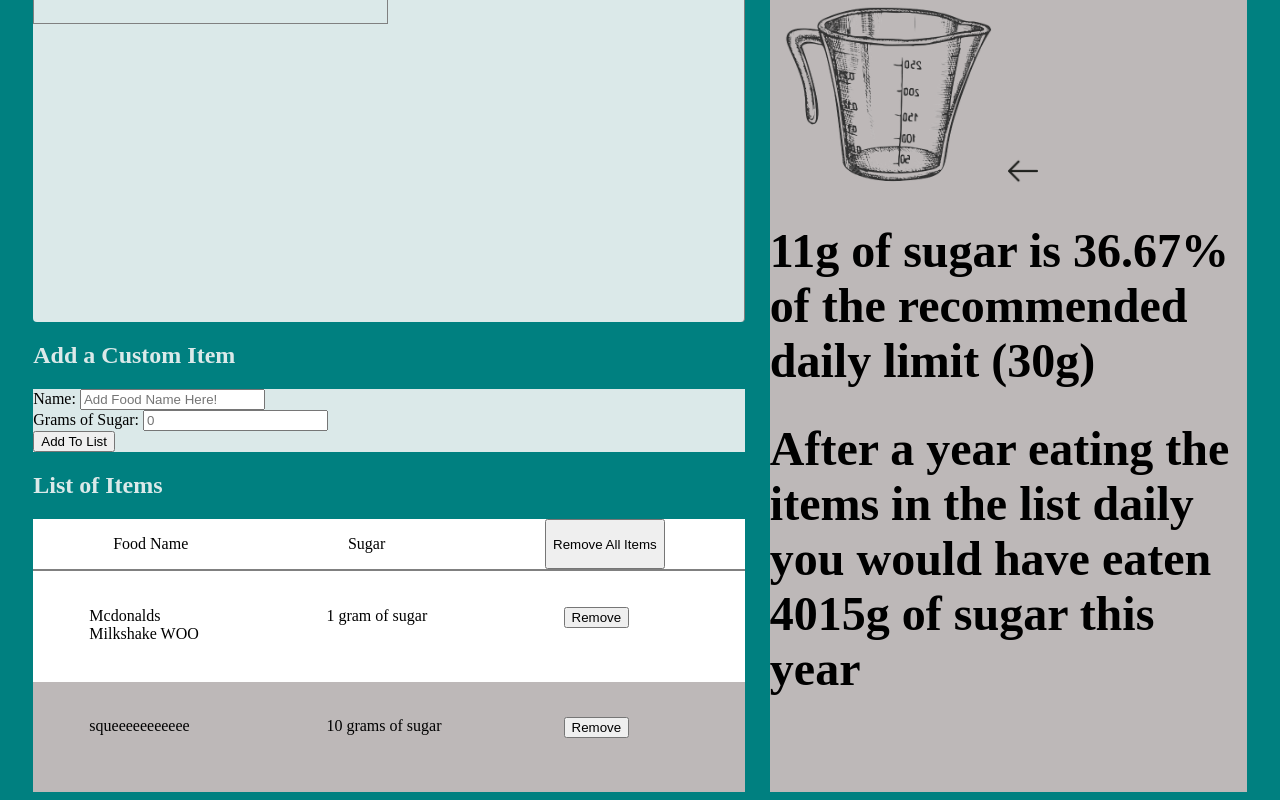
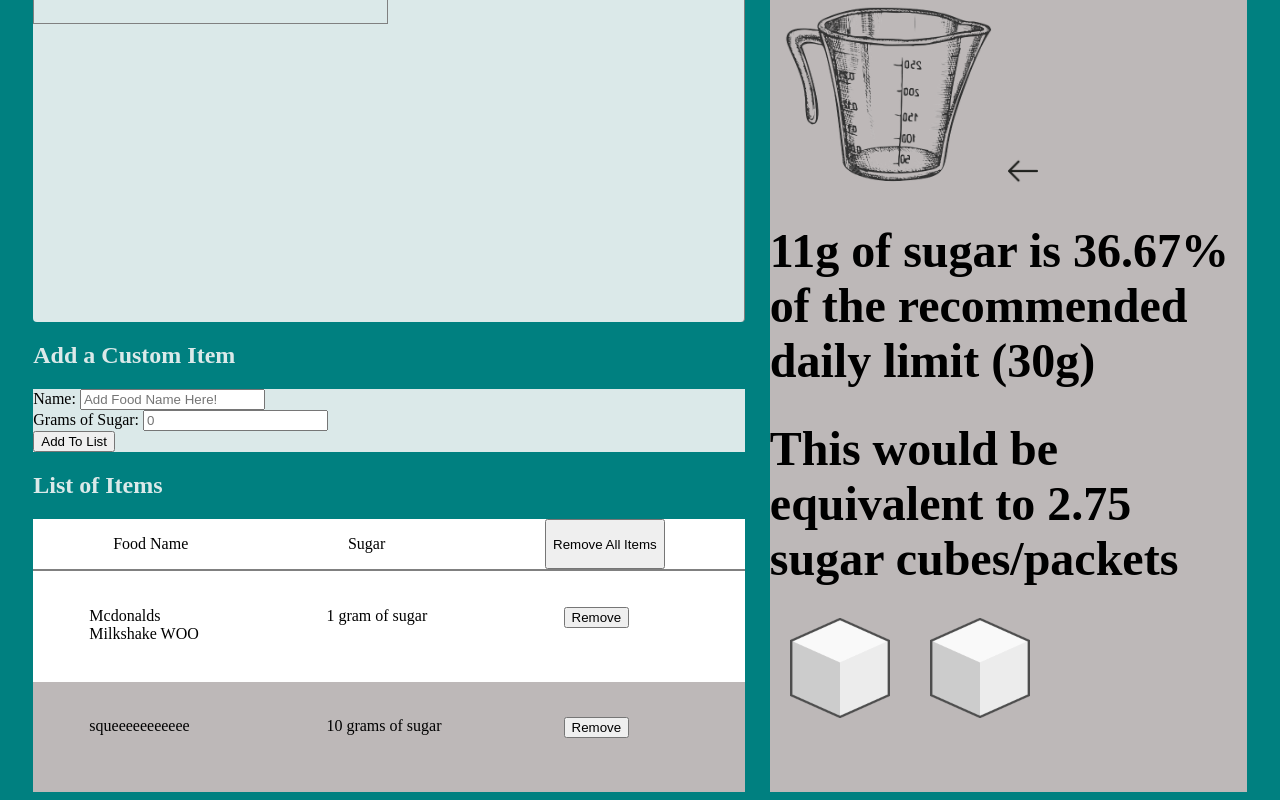
Before and after one commit to Max-Barnes/VueSugarCounterFront, a Vue app in the folder SugarFront/: page / in a window 1280 px wide. Shown: the part 297-1097 px from the top of the page. Built offline with nearby package versions, Linux system fonts and the light colour scheme.

Commit message:
implemented cubes

```diff
--- a/SugarFront/src/components/icons/homePage.vue
+++ b/SugarFront/src/components/icons/homePage.vue
@@ -71,7 +71,7 @@
     <div class="information-area">
       <div class="total">
         <h1>Total Sugar From Item of List</h1>
-        <h3>The sugar from the items in the list is equal to: {{ howManyCups }}</h3>
+        <h3>{{ totalSugars }}g of sugar is equal to: {{ howManyCups }}</h3>
         <div id="cup-with-pointer">
           <div class="visual-aid">
             <img class="cup" src="../../assets/img/Copa.png" alt="measuring cup" />
@@ -98,11 +98,14 @@
           {{ totalSugars }}g of sugar is {{ percentOfDailyLimit }} of the recommended daily limit
           (30g)
         </h1>
-        <div class="funny-section">
+        <div>
           <h1>
-            After a year eating the items in the list daily you would have eaten
-            {{ totalSugars * 365 }}g of sugar this year
+            This would be equivalent to {{ numberOfCubes }} sugar cubes/packets
           </h1>
+          <div class="cubes">
+            <img :key="index" src="../../assets/img/cube.png" alt="sugar-cube" v-for="index in Math.floor(numberOfCubes)">
+          </div>
+
         </div>
       </div>
     </div>
@@ -187,7 +190,7 @@ export default {
       return daily.toFixed(2) + '%'
     },
     numberOfCubes() {
-      return Math.floor(this.totalSugars / this.sugarInCube)
+      return (this.totalSugars / this.sugarInCube).toFixed(2)
     },
     didYouEatTheCar() {
       if (this.percentOfCar >= 1) {
@@ -417,4 +420,10 @@ h3 {
 h1 {
   font-size: 3rem;
 }
+.cubes > img {
+  height: 100px;
+  width: 100px;
+  margin-left: 20px;
+  margin-right: 20px;
+}
 </style>
```
Also changed, not shown: SugarFront/src/assets/img/cube.png (added).
